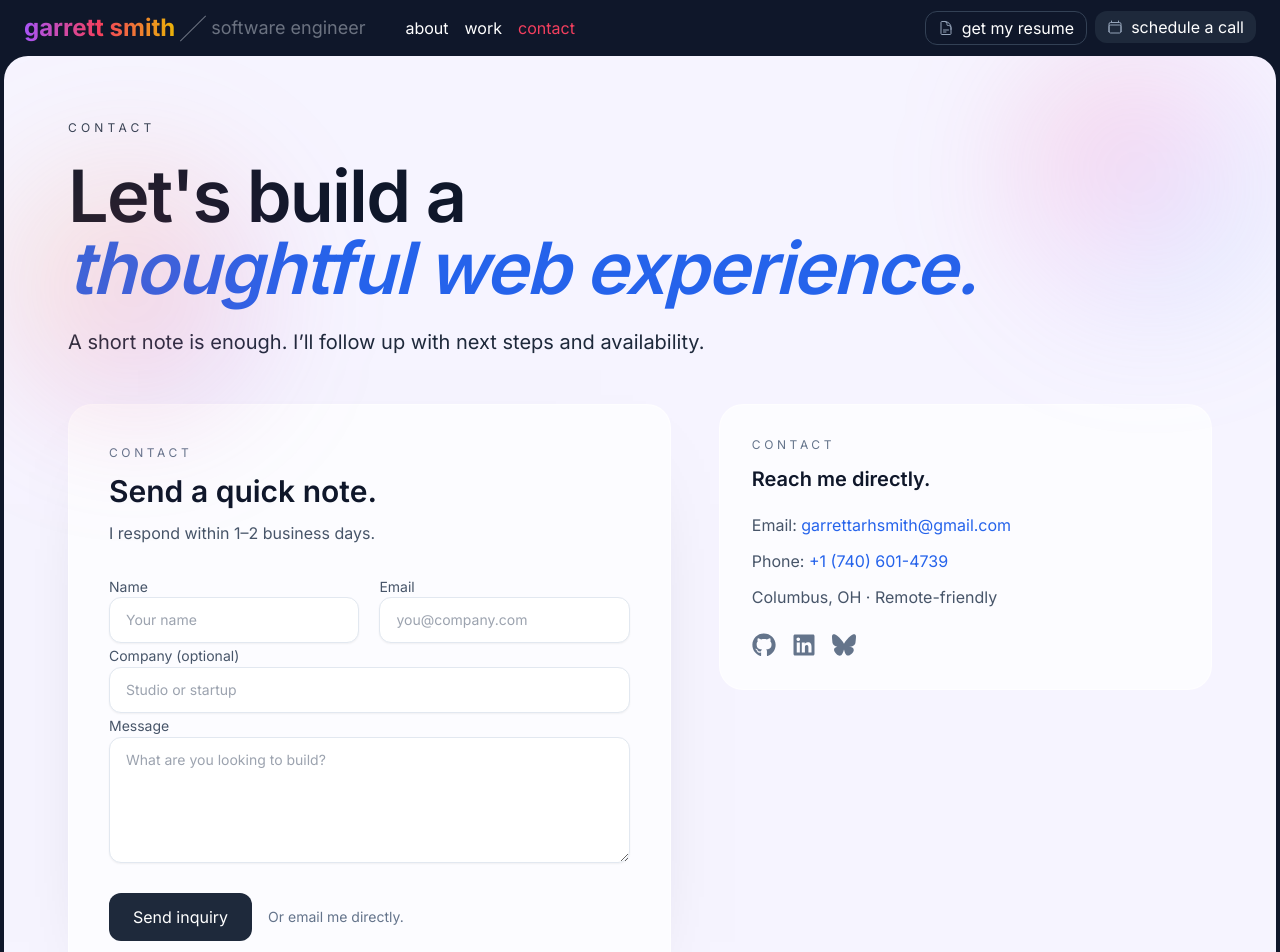
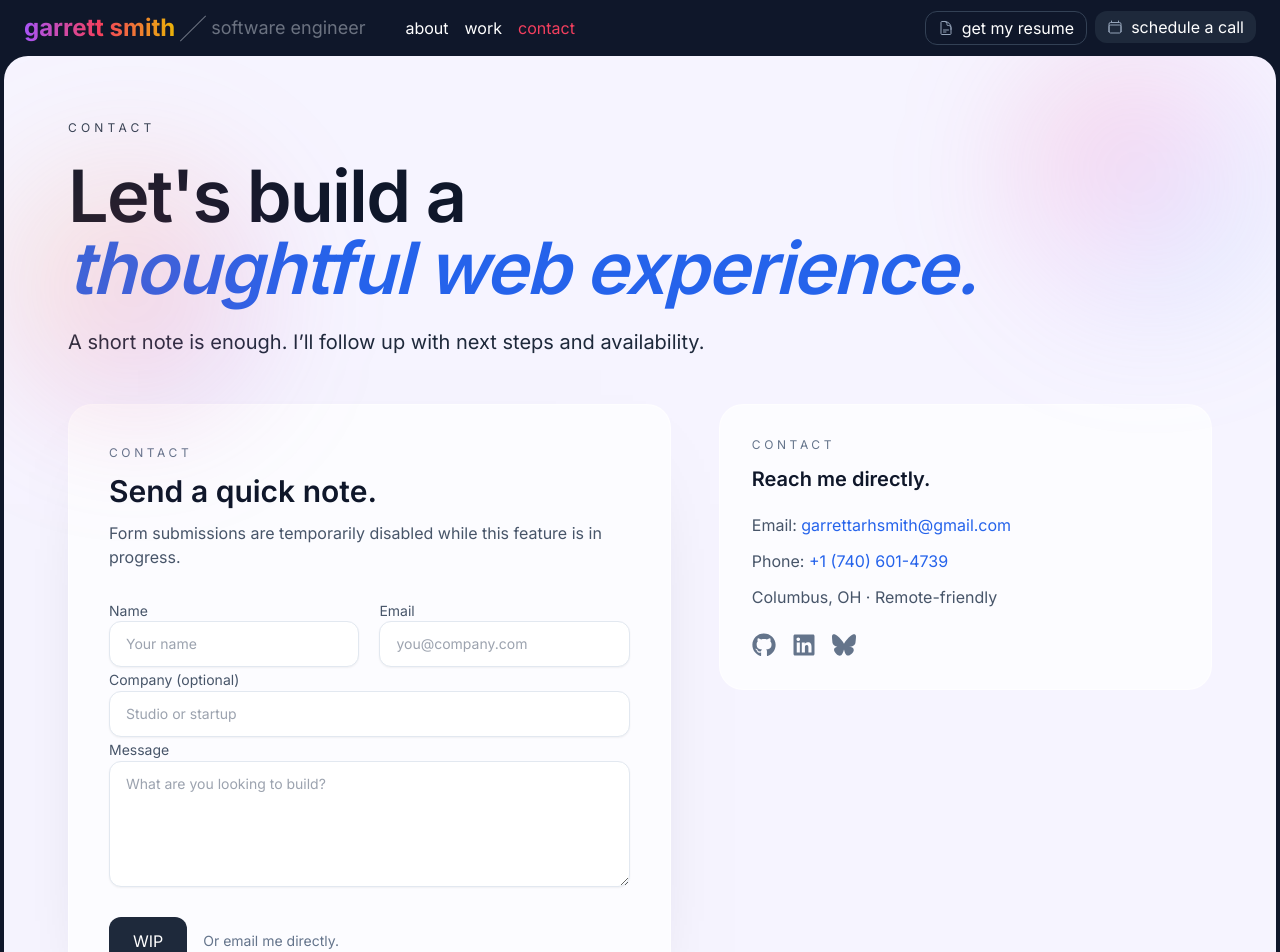
Before and after one commit to GarrettArhSmith/portfolio, a Next.js app: page /contact in a window 1280 px wide. Shown: the top 952 px of the page. Built offline with nearby package versions, Linux system fonts and the light colour scheme.

Commit message:
feat: disable contact form submissions and update UI messaging for WIP status

```diff
--- a/src/app/api/contact/route.ts
+++ b/src/app/api/contact/route.ts
@@ -1,6 +1,4 @@
 import { Resend } from "resend";
-
-const resend = new Resend(process.env.RESEND_API_KEY);
 
 const requiredEnv = [
   "RESEND_API_KEY",
@@ -8,11 +6,8 @@ const requiredEnv = [
   "CONTACT_FROM_EMAIL",
 ] as const;
 
-function assertEnv() {
-  const missing = requiredEnv.filter((key) => !process.env[key]);
-  if (missing.length > 0) {
-    throw new Error(`Missing env vars: ${missing.join(", ")}`);
-  }
+function getMissingEnv() {
+  return requiredEnv.filter((key) => !process.env[key]);
 }
 
 type ContactPayload = {
@@ -24,7 +19,19 @@ type ContactPayload = {
 
 export async function POST(req: Request) {
   try {
-    assertEnv();
+    const missingEnv = getMissingEnv();
+    if (missingEnv.length > 0) {
+      return Response.json(
+        {
+          ok: false,
+          message:
+            "Contact form is temporarily unavailable while this feature is in progress.",
+        },
+        { status: 503 },
+      );
+    }
+
+    const resend = new Resend(process.env.RESEND_API_KEY as string);
     const payload = (await req.json()) as ContactPayload;
     const name = payload.name?.trim() ?? "";
     const email = payload.email?.trim() ?? "";
--- a/src/app/contact/page.tsx
+++ b/src/app/contact/page.tsx
@@ -32,6 +32,8 @@ const defaultFormState: ContactFormState = {
   details: "",
 };
 
+const contactFormEnabled = false;
+
 export default function ContactPage({}: Props) {
   const [form, setForm] = useState<ContactFormState>(defaultFormState);
   const [status, setStatus] = useState<FormStatus>({ state: "idle" });
@@ -48,6 +50,15 @@ export default function ContactPage({}: Props) {
 
   const handleSubmit = async (e: FormEvent) => {
     e.preventDefault();
+
+    if (!contactFormEnabled) {
+      setStatus({
+        state: "error",
+        message: "Contact form is a WIP right now. Please email me directly.",
+      });
+      return;
+    }
+
     setStatus({ state: "submitting" });
 
     try {
@@ -99,7 +110,11 @@ export default function ContactPage({}: Props) {
           left={
             <ContactFormCard
               title="Send a quick note."
-              description="I respond within 1–2 business days."
+              description={
+                contactFormEnabled
+                  ? "I respond within 1–2 business days."
+                  : "Form submissions are temporarily disabled while this feature is in progress."
+              }
             >
               <form onSubmit={handleSubmit} className="mt-8 space-y-6">
                 <div className="grid gap-5 md:grid-cols-2">
@@ -152,10 +167,17 @@ export default function ContactPage({}: Props) {
                 </label>
 
                 <div className="flex flex-col md:flex-row md:items-center gap-4">
-                  <Btn type="submit" variant="contained" className="px-6 py-3">
+                  <Btn
+                    type="submit"
+                    variant="contained"
+                    className="px-6 py-3"
+                    disabled={!contactFormEnabled}
+                  >
                     {status.state === "submitting"
                       ? "Sending..."
-                      : "Send inquiry"}
+                      : contactFormEnabled
+                        ? "Send inquiry"
+                        : "WIP"}
                   </Btn>
                   <p className="text-sm text-slate-500">
                     Or email me directly.
```
